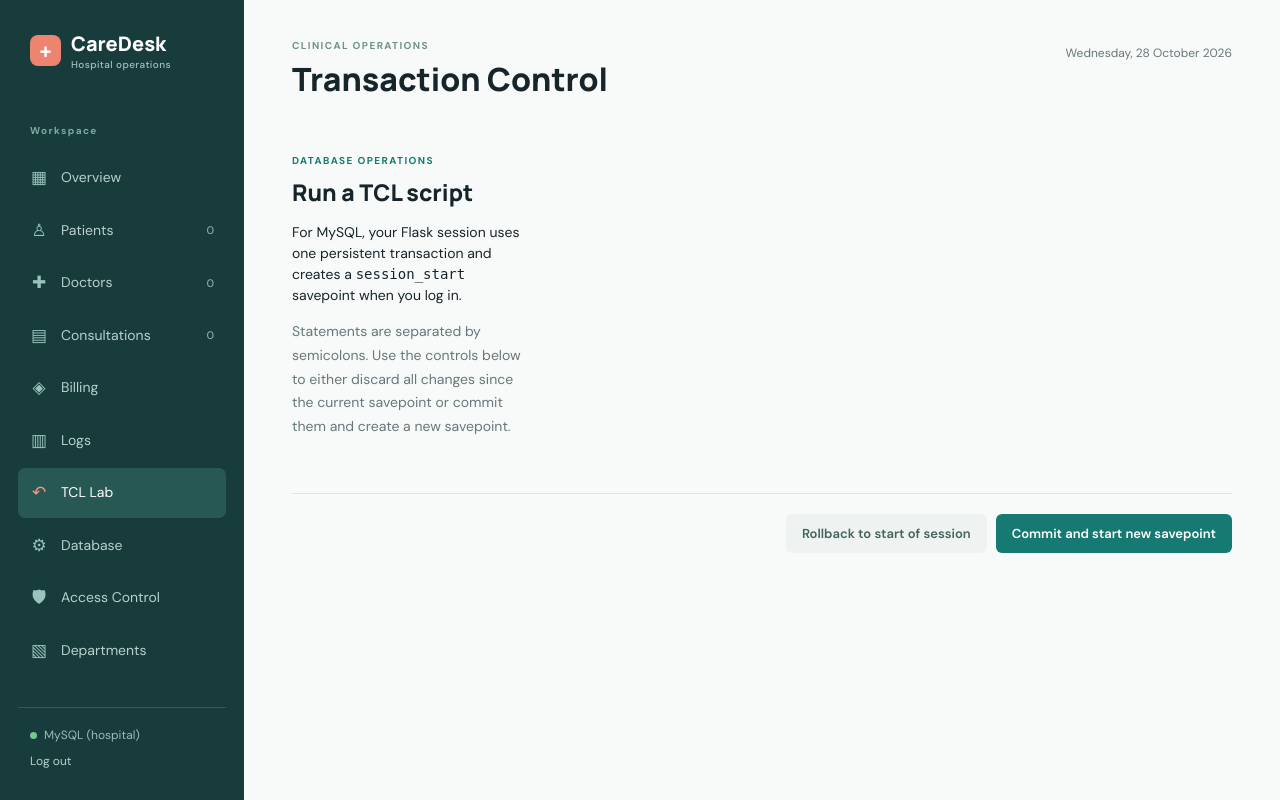
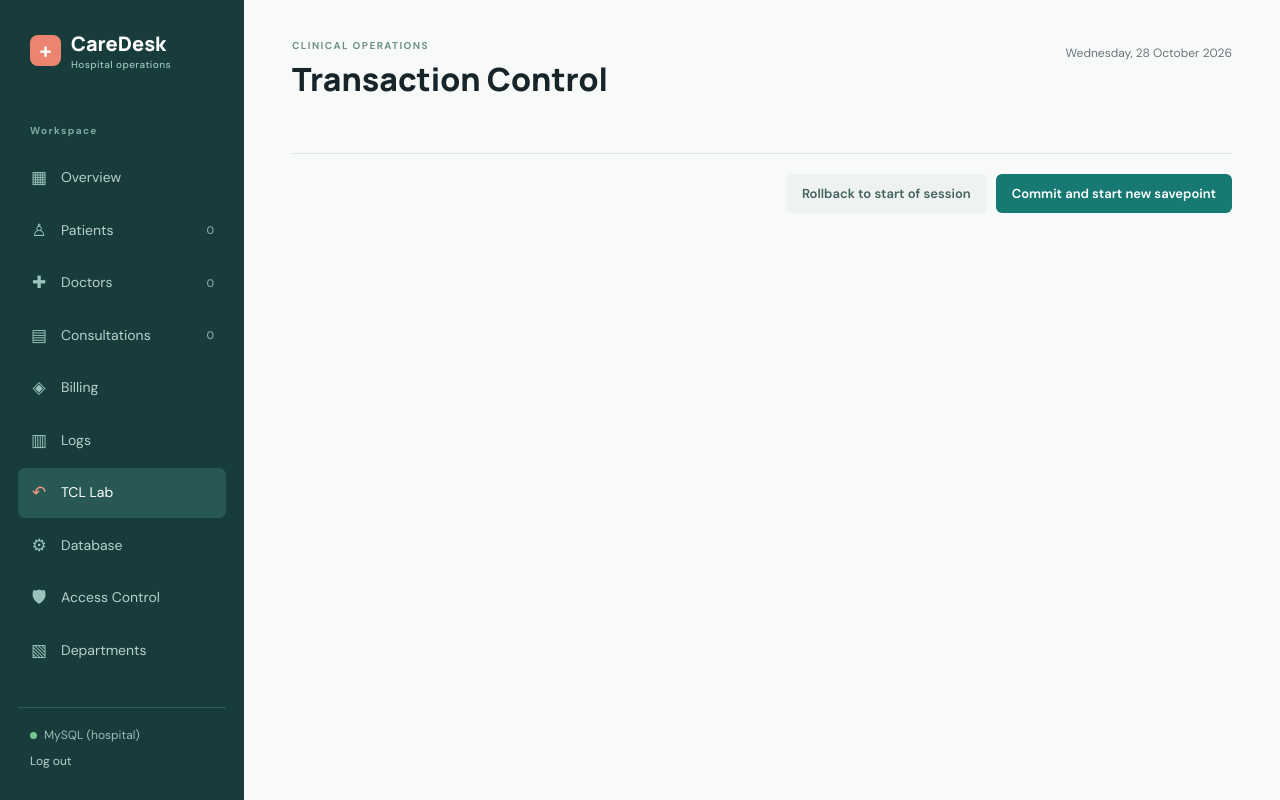
Before and after one commit to termuxBash/HospitalManagement, a Flask app: page /tcl in a window 1280 px wide. Run offline with Flask 3, Linux system fonts and the light colour scheme; the visitor is signed in with stand-in values (Sample User, id 1); data that the repository does not hold is empty.

Commit message:
feat: Remove redundant instructions for TCL script execution in the UI

```diff
--- a/templates/tcl.html
+++ b/templates/tcl.html
@@ -4,19 +4,7 @@
 
 {% block content %}
 <div class="form-layout">
-  <div class="form-note">
-    <p class="eyebrow">DATABASE OPERATIONS</p>
-    <h2>Run a TCL script</h2>
-    <p>
-      For MySQL, your Flask session uses one persistent transaction and creates
-      a <code>session_start</code> savepoint when you log in.
-    </p>
-    <p>
-      Statements are separated by semicolons. Use the controls below to either
-      discard all changes since the current savepoint or commit them and create
-      a new savepoint.
-    </p>
-  </div>
+
 </div>
 
 {% if db_type == 'mysql' %}
```
